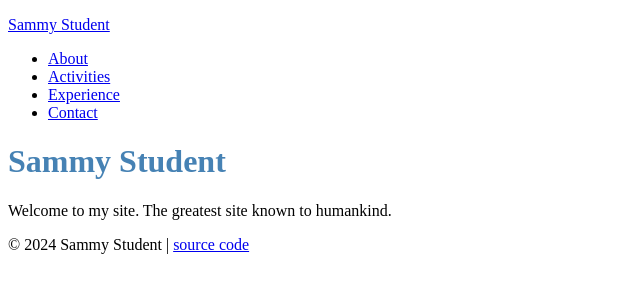
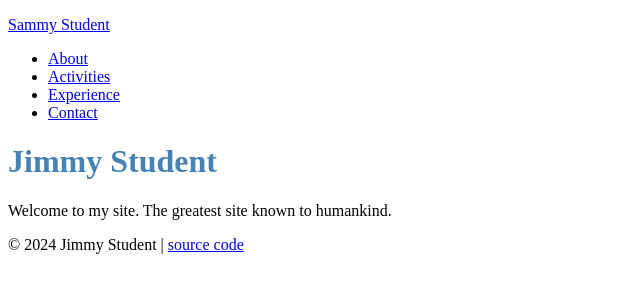
Before and after one commit to jph342/in-class-website-exercise, a plain HTML site: page index.html in a window 1280 px wide. Shown: the whole page, without its empty margins (0-640 px from the left). Drawn offline with Linux system fonts and the light colour scheme.

Commit message:
Update index.html

```diff
--- a/index.html
+++ b/index.html
@@ -2,7 +2,7 @@
 <html>
   <head>
     <meta charset="utf-8">
-    <title>Sammy Student | Work hard, play hard</title>
+    <title>Jimmy Student | Work hard, play hard</title>
     <link rel="stylesheet" href="stylesheets/sammy-style.css">
   </head>
   <body>
@@ -19,12 +19,12 @@
     </header>
 
     <div class="page">
-      <h1>Sammy Student</h1>
+      <h1>Jimmy Student</h1>
       <p>Welcome to my site. The greatest site known to humankind.</p>
     </div>
 
     <footer>
-      <p>&copy; 2024 Sammy Student |
+      <p>&copy; 2024 Jimmy Student |
         <a href="https://github.com/prof-rossetti/student-site">source code</a>
       </p>
     </footer>
```
